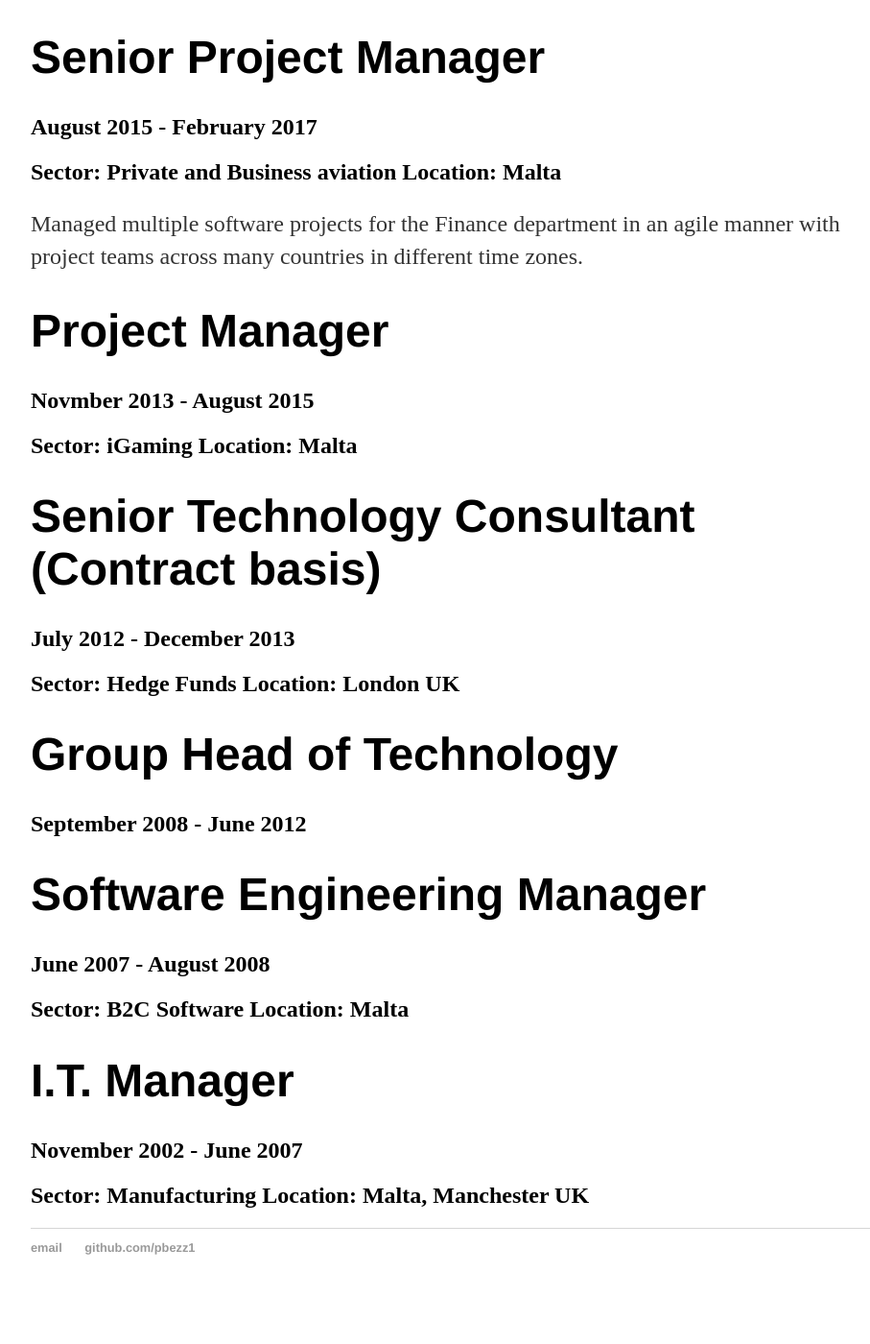
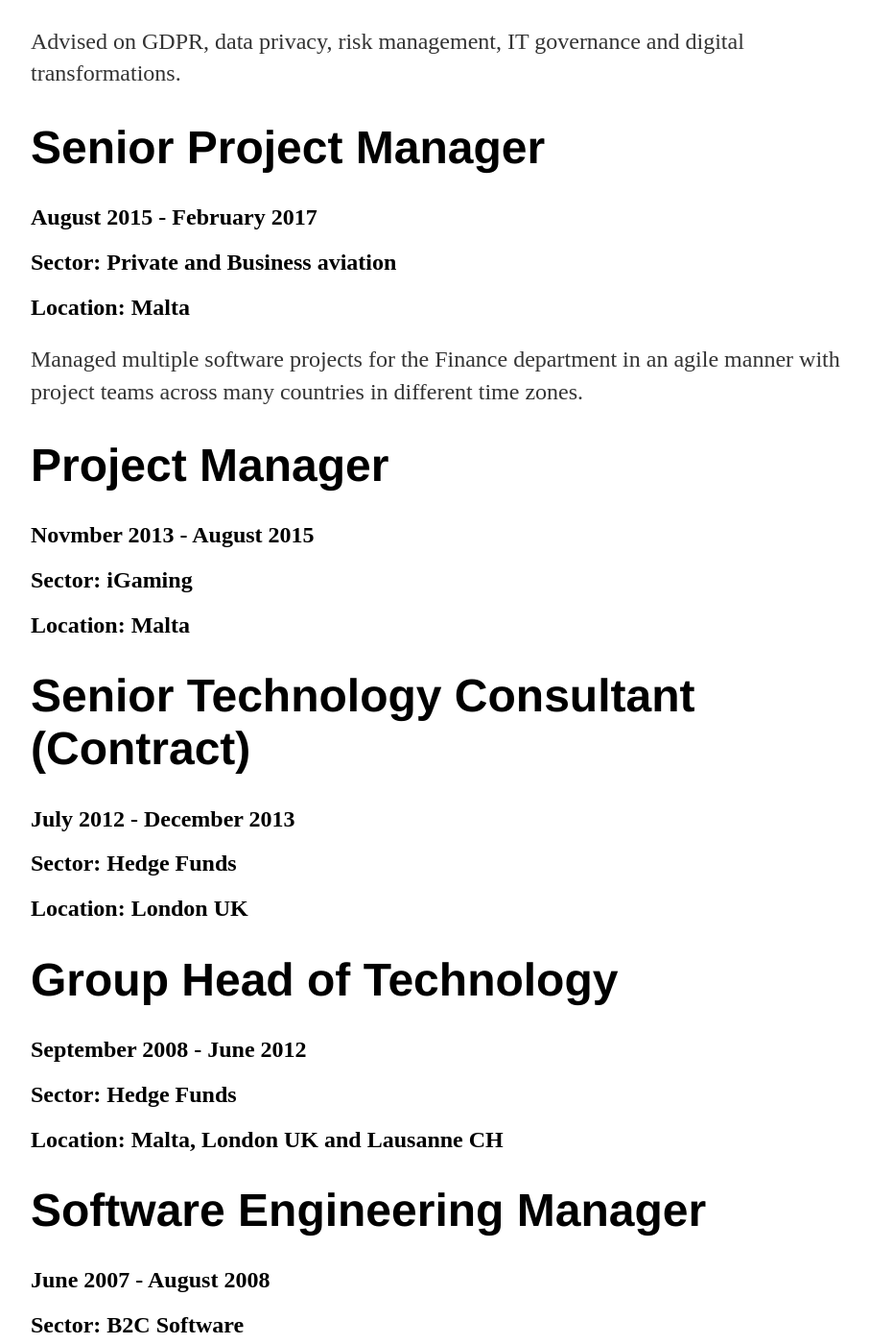
Before and after one commit to pbezz1/pbezz1.github.io, a Jekyll site: the page built from cv/index.html, in a window 1280 px wide and 1400 px high, scrolled down 817 px. Shown: the whole window at 96% size, without its empty margins (160-1067 px from the left). Built offline with Jekyll 4.4.1, drawn with Linux system fonts in a browser that asks for light colours; before the commit the page ends 2184 px from its top, so only the background shows below that; some of the changed text lies outside the part shown.

Commit message:
Update index.html

```diff
--- a/cv/index.html
+++ b/cv/index.html
@@ -6,43 +6,51 @@ title: "Resume"
 <div class="blurb">
 	<h1>A.I. Researcher, Entrepreneur and Strategic Projects Consultant </h1>
 	<h2>March 2019 to present</h2>
-	<h2>Sector: B2B Consultancy   Location: Malta</h2>
+	<h2>Sector: B2B Consultancy</h2>
+	<h2>Location: Malta</h2>
   <p>Helping organisations to identify problems that can be solved using Artificial Intelligence</p>
 
   <h1>CTO and Head of Technical Services</h1>
 	<h2>February 2017 - April 2019</h2>
-	<h2>Sector: Corporate Advisory   Location: Malta</h2>
+	<h2>Sector: Corporate Advisory</h2>
+	<h2>Location: Malta</h2>
 	<p>Provided leadership on IT strategy and project implementation using agile methods.</p>
   <p>Sprearheaded IT initiatives aimed at minimizing operational waste and maximizing stakeholder value through data insight.</p>
   <p>Advised on GDPR, data privacy, risk management, IT governance and digital transformations.</p>
 
 	<h1>Senior Project Manager</h1>
 	<h2>August 2015 - February 2017</h2>
-	<h2>Sector: Private and Business aviation   Location: Malta</h2>
+	<h2>Sector: Private and Business aviation</h2>
+	<h2>Location: Malta</h2>
   	<p>Managed multiple software projects for the Finance department in an agile manner with project teams across many countries in different time zones.</p>
 
 
 	<h1>Project Manager</h1>
 	<h2>Novmber 2013 - August 2015</h2>
-	<h2>Sector: iGaming   Location: Malta</h2>
+	<h2>Sector: iGaming</h2>
+	<h2>Location: Malta</h2>
 
 
-	<h1>Senior Technology Consultant (Contract basis)</h1>
+	<h1>Senior Technology Consultant (Contract)</h1>
 	<h2>July 2012 - December 2013</h2>
-	<h2>Sector: Hedge Funds   Location: London UK</h2>
+	<h2>Sector: Hedge Funds</h2>
+	<h2>Location: London UK</h2>
 
 
 	<h1>Group Head of Technology</h1>
 	<h2>September 2008 - June 2012</h2>
-	<h2Sector: Hedge Funds   Location: Malta, London UK and Lausanne CH</h2>
+	<h2>Sector: Hedge Funds</h2>
+	<h2>Location: Malta, London UK and Lausanne CH</h2>
 
 	<h1>Software Engineering Manager</h1>
 	<h2>June 2007 - August 2008</h2>
-	<h2>Sector: B2C Software   Location: Malta</h2>
+	<h2>Sector: B2C Software</h2>
+	<h2>Location: Malta</h2>
 
 	<h1>I.T. Manager</h1>
 	<h2>November 2002 - June 2007</h2>
-	<h2>Sector: Manufacturing   Location: Malta, Manchester UK</h2>
+	<h2>Sector: Manufacturing</h2>
+	<h2>Location: Malta, Manchester UK</h2>
 
 
 
```
